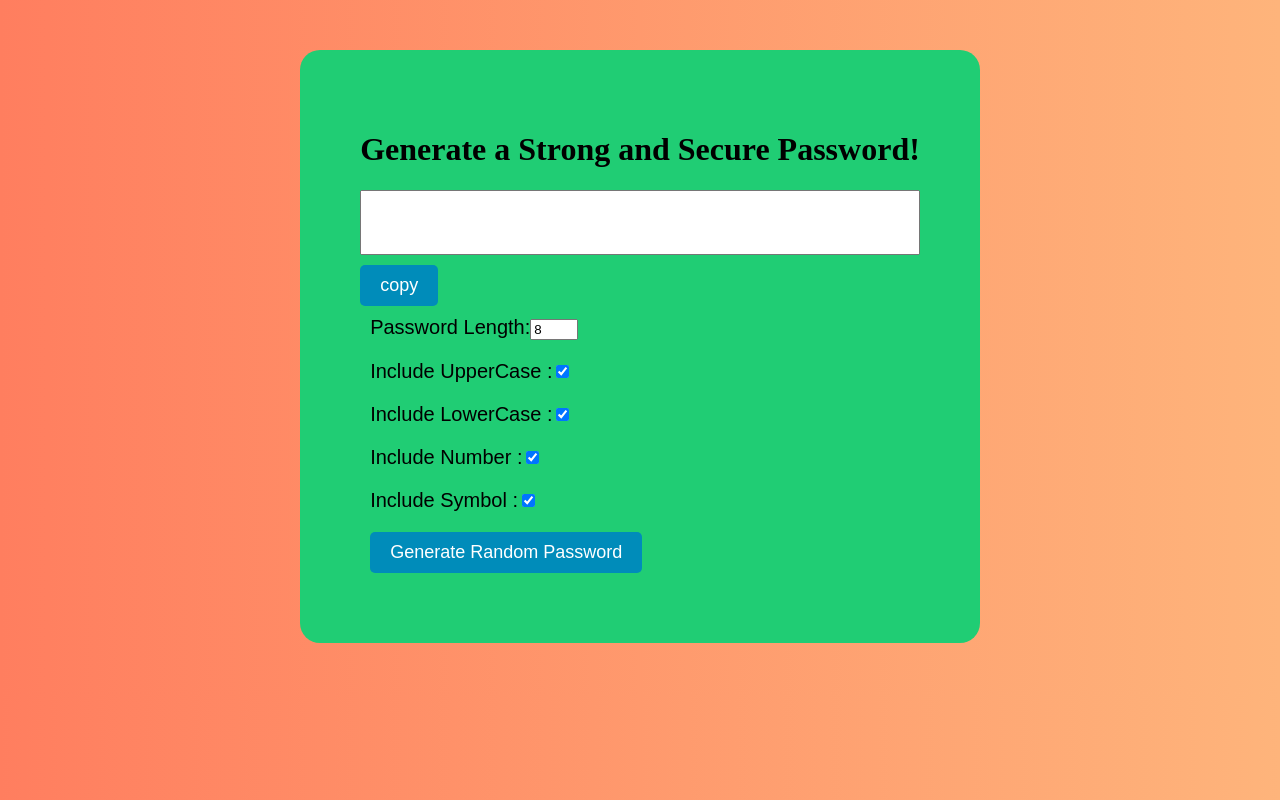
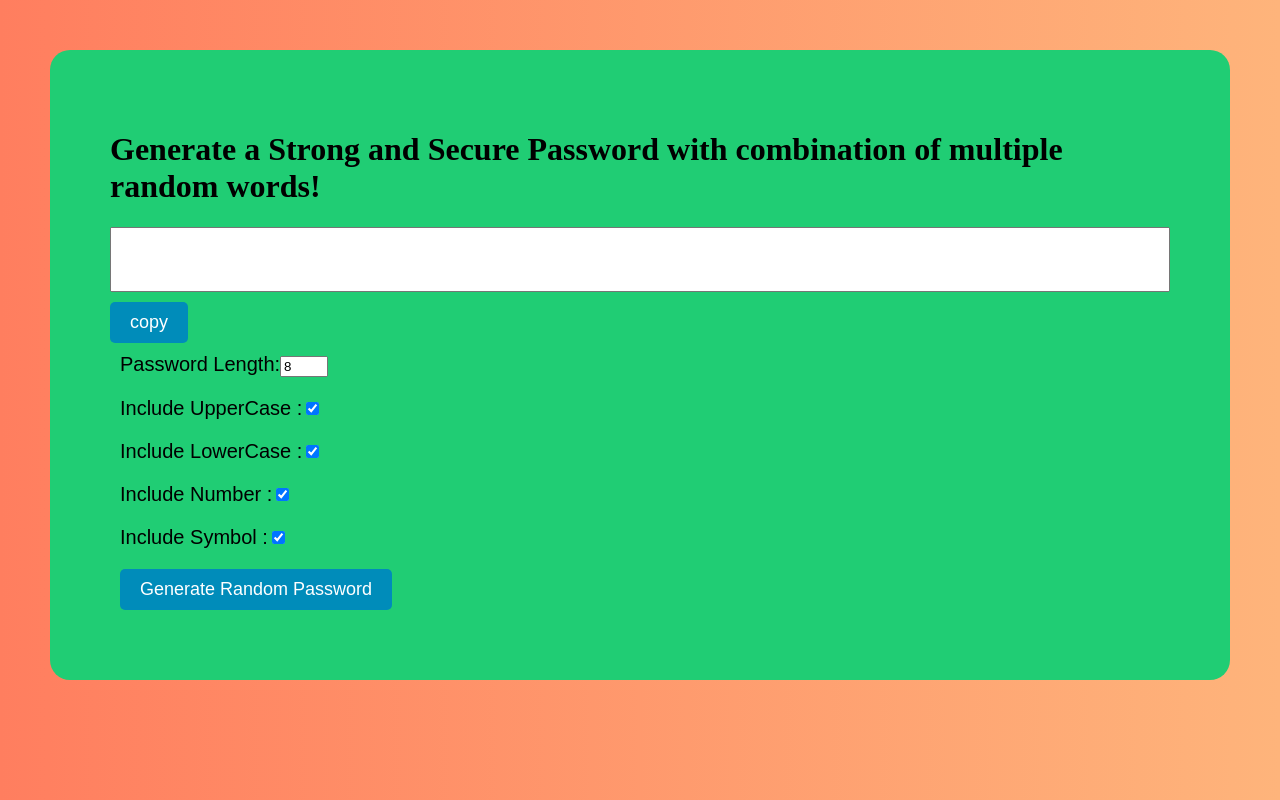
Before and after one commit to Suren-sunar/PasswordGenerator, a React (Vite) app: page / in a window 1280 px wide. Built offline with nearby package versions, Linux system fonts and the light colour scheme.

Commit message:
change on frontend

```diff
--- a/src/Components/PasswordGen.jsx
+++ b/src/Components/PasswordGen.jsx
@@ -60,7 +60,7 @@ const PasswordGen = () => {
   return (
     <>
       <div className="container">
-        <h1>Generate a Strong and Secure Password!</h1>
+        <h1>Generate a Strong and Secure Password with combination of multiple random words!</h1>
         <div className="inp">
           <input value={generatedPassword} type="text" name="" id="inp" />
         </div>
```
